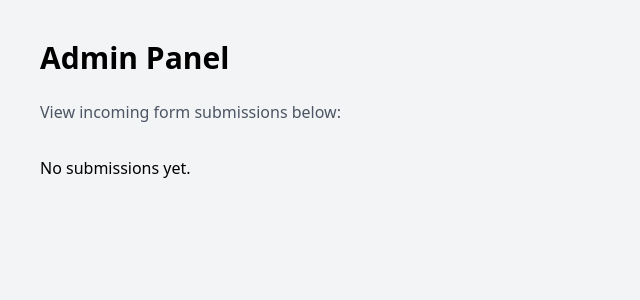
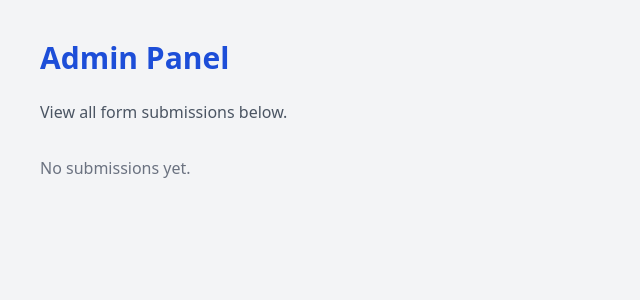
Before and after one commit to Cryptoshiva2/TestWebsite, a Next.js app: page /admin in a window 1280 px wide. Shown: the top 300 px of the page, without its empty margins (0-640 px from the left). Built offline with nearby package versions, Linux system fonts and the light colour scheme.

Commit message:
Update page.jsx

```diff
--- a/app/admin/page.jsx
+++ b/app/admin/page.jsx
@@ -5,23 +5,25 @@ export default function AdminPage() {
   const [submissions, setSubmissions] = useState([]);
 
   useEffect(() => {
-    // In a real app, you'd fetch from a database here.
-    // For now, we’ll mock it.
+    // Fetch stored form submissions from your backend later
+    // For now, this just loads a mock list from localStorage
     const stored = JSON.parse(localStorage.getItem("submissions") || "[]");
     setSubmissions(stored);
   }, []);
 
   return (
     <main className="min-h-screen bg-gray-100 p-10">
-      <h1 className="text-3xl font-bold mb-6">Admin Panel</h1>
-      <p className="mb-8 text-gray-600">View incoming form submissions below:</p>
+      <h1 className="text-3xl font-bold mb-6 text-blue-700">Admin Panel</h1>
+      <p className="mb-8 text-gray-600">
+        View all form submissions below.
+      </p>
 
       {submissions.length === 0 ? (
-        <p>No submissions yet.</p>
+        <p className="text-gray-500">No submissions yet.</p>
       ) : (
         <ul className="space-y-4">
           {submissions.map((s, i) => (
-            <li key={i} className="bg-white p-4 rounded-lg shadow">
+            <li key={i} className="bg-white p-5 rounded-lg shadow">
               <p><strong>Name:</strong> {s.name}</p>
               <p><strong>Email:</strong> {s.email}</p>
               <p><strong>Organization:</strong> {s.organization}</p>
```
